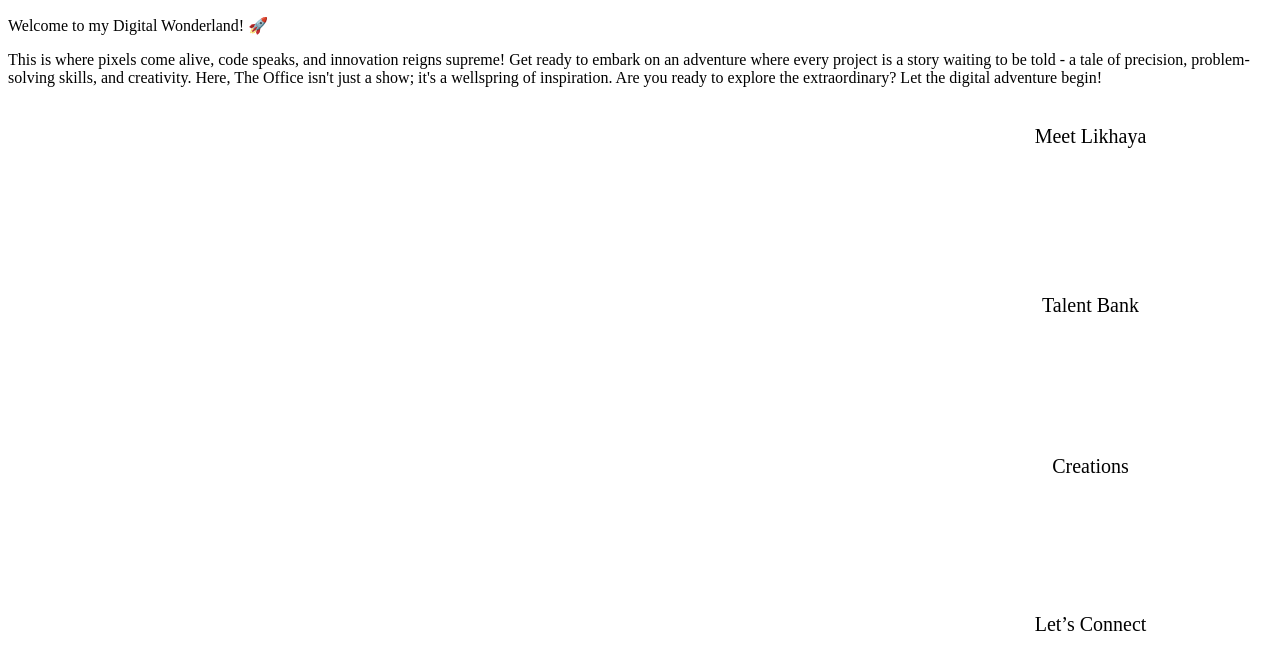
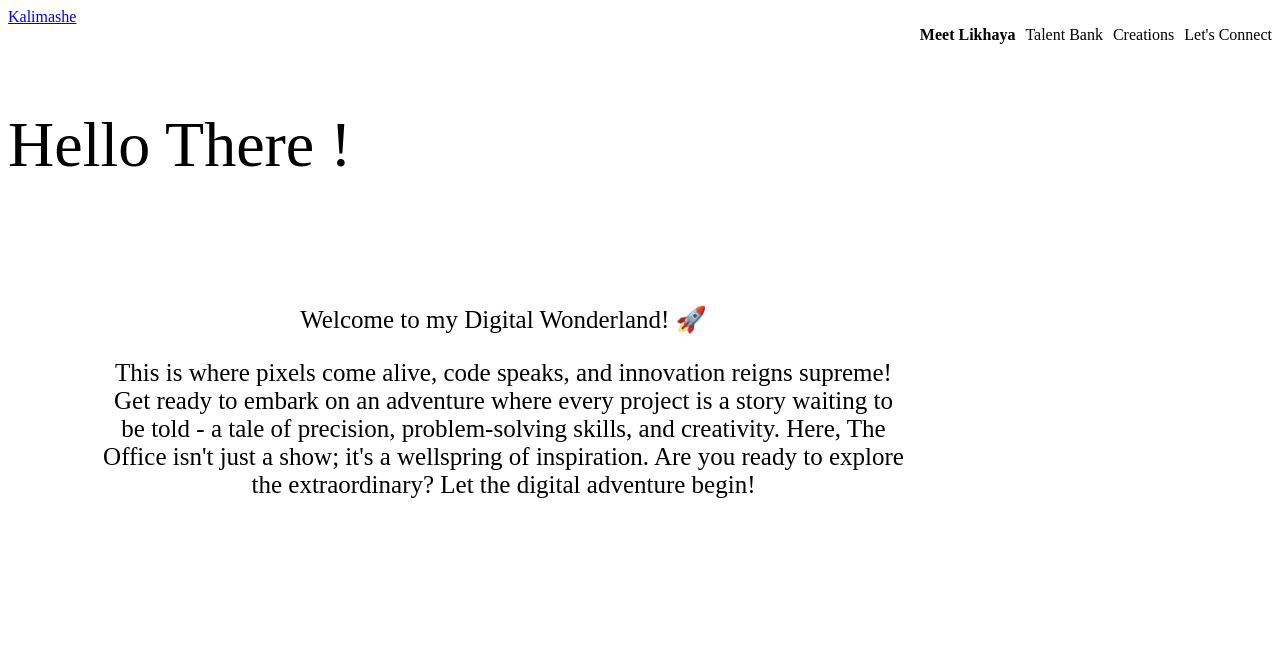
Before and after one commit to likeLikhaya/React-Portfolio, a React (Vite) app in the folder react-portfolio-project/: page / in a window 1280 px wide. Shown: the top 670 px of the page. Built offline with nearby package versions, Linux system fonts and the light colour scheme.

Commit message:
changing navbar design

```diff
--- a/react-portfolio-project/src/components/Welcome.jsx
+++ b/react-portfolio-project/src/components/Welcome.jsx
@@ -3,31 +3,38 @@ import React from "react";
 const Welcome = () => {
   return (
     <section>
+      <header>
+        <div className="nav-bar">
+          <a href="#" className="logo">
+            Kalimashe
+          </a>
+          <div className="navigation">
+            <div className="nav-items">
+              <div className="nav-close-btn"></div>
+              <a className="active" href="#About">
+                Meet Likhaya
+              </a>
+              <a href="#Skills">Talent Bank</a>
+              <a href="#Projects">Creations</a>
+              <a href="#Contact">Let's Connect</a>
+            </div>
+          </div>
+        </div>
+      </header>
       <div>
-        <p className="intro">Welcome to my Digital Wonderland! 🚀</p>
-        <p className="welcomeintro">
-          This is where pixels come alive, code speaks, and innovation reigns
-          supreme! Get ready to embark on an adventure where every project is a
-          story waiting to be told - a tale of precision, problem-solving
-          skills, and creativity. Here, The Office isn't just a show; it's a
-          wellspring of inspiration. Are you ready to explore the extraordinary?
-          Let the digital adventure begin!
-        </p>
-        <div class="group1-container">
-          <div class="group1-group1">
-            <span class="group1-text">
-              <span>Meet Likhaya</span>
-            </span>
-            <span class="group1-text2">
-              <span>Talent Bank</span>
-            </span>
-            <span class="group1-text4">
-              <span>Creations</span>
-            </span>
-            <span class="group1-text6">
-              <span>Let’s Connect</span>
-            </span>
-          </div>
+        <span className="hello-there-text">
+          <p>Hello There !</p>
+        </span>
+        <div className="welcomeIntro">
+          <p>Welcome to my Digital Wonderland! 🚀</p>
+          <p>
+            This is where pixels come alive, code speaks, and innovation reigns
+            supreme! Get ready to embark on an adventure where every project is
+            a story waiting to be told - a tale of precision, problem-solving
+            skills, and creativity. Here, The Office isn't just a show; it's a
+            wellspring of inspiration. Are you ready to explore the
+            extraordinary? Let the digital adventure begin!
+          </p>
         </div>
       </div>
     </section>
--- a/react-portfolio-project/src/index.css
+++ b/react-portfolio-project/src/index.css
@@ -1,3 +1,36 @@
+/*      welcome section         */
+
+.hello-there-text {
+  color: rgba(0, 0, 0, 1);
+  width: 417px;
+  height: auto;
+  font-size: 64px;
+  font-style: Regular;
+  text-align: left;
+  font-family: Monda;
+  font-weight: 400;
+  line-height: normal;
+  font-stretch: normal;
+  text-decoration: none;
+}
+
+.welcomeIntro {
+  top: 280px;
+  left: 101px;
+  color: rgba(0, 0, 0, 1);
+  width: 805px;
+  height: auto;
+  position: absolute;
+  font-size: 25px;
+  font-style: Regular;
+  text-align: center;
+  font-family: Monda;
+  font-weight: 400;
+  line-height: normal;
+  font-stretch: normal;
+  text-decoration: none;
+}
+
 .group1-container {
   width: 100%;
   display: flex;
@@ -25,38 +58,30 @@
   margin-bottom: 20px; /* Add margin between buttons */
 }
 
-.group1-text,
-.group1-text2,
-.group1-text4,
-.group1-text6 {
-  /* Shared styles for text */
-  color: rgba(0, 0, 0, 1);
-  width: 160px;
-  height: auto;
-  position: absolute;
-  font-size: 20px;
-  font-style: Regular;
-  text-align: center;
-  font-family: Monda;
-  font-weight: 400;
-  line-height: normal;
-  font-stretch: normal;
-  text-decoration: none;
+/*          navigation bar         */
+.navigation {
+  display: flex;
+  justify-content: flex-end; /* Align items to the right */
+  width: 100%;
 }
 
-.group1-text {
-  top: 22px;
-  left: 64px;
+.nav-items {
+  display: flex;
+  align-items: center;
 }
-.group1-text2 {
-  top: 191px;
-  left: 64px;
+
+.nav-close-btn {
+  /* Add styles for the close button if needed */
 }
-.group1-text4 {
-  top: 352px;
-  left: 64px;
+
+.nav-items a {
+  margin-left: 10px; /* Add spacing between nav items */
+  text-decoration: none;
+  color: black; /* Change color as needed */
 }
-.group1-text6 {
-  top: 510px;
-  left: 64px;
+
+.nav-items a.active {
+  font-weight: bold; /* Style active link */
 }
+
+/*          about section         */
```
